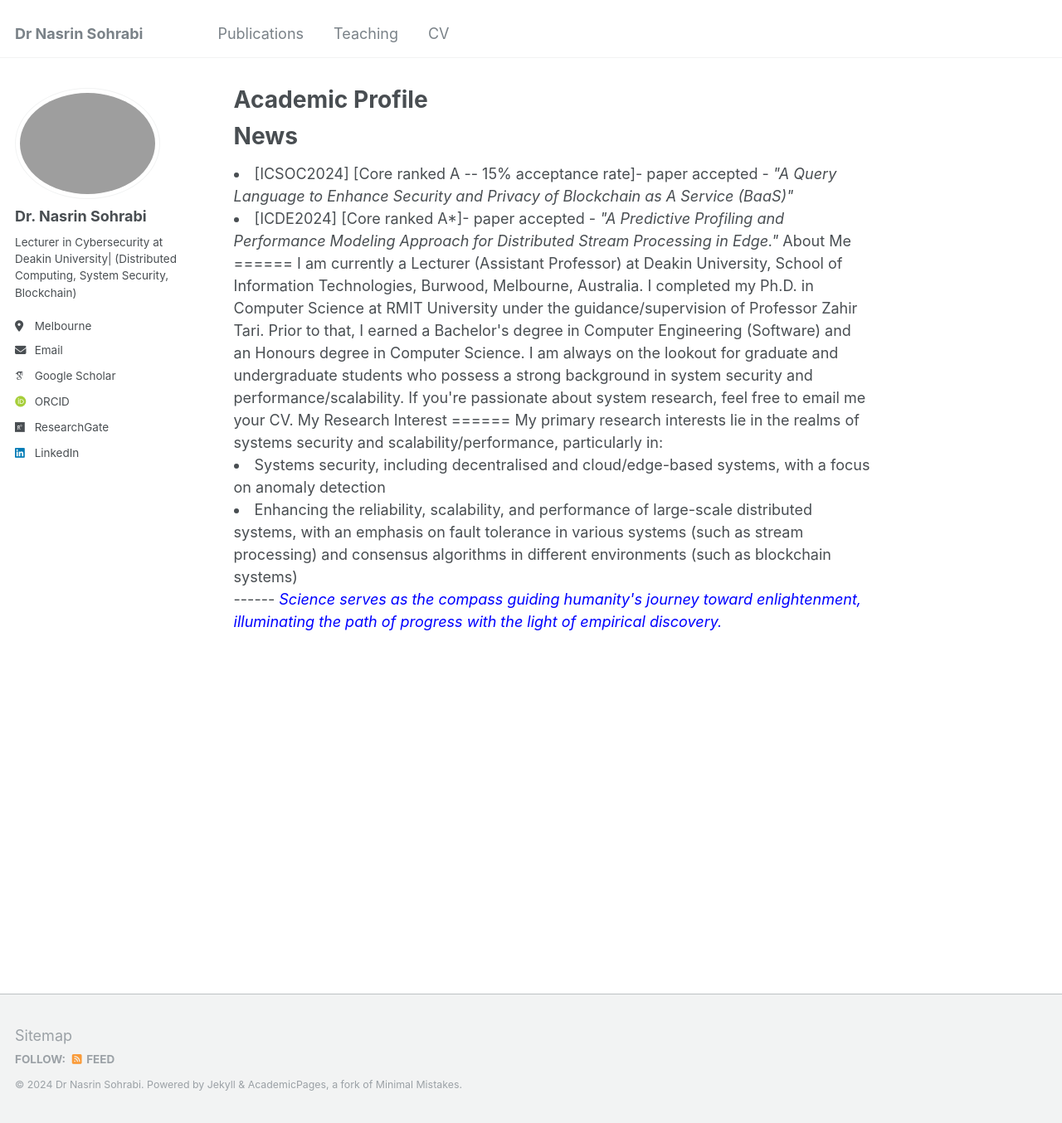
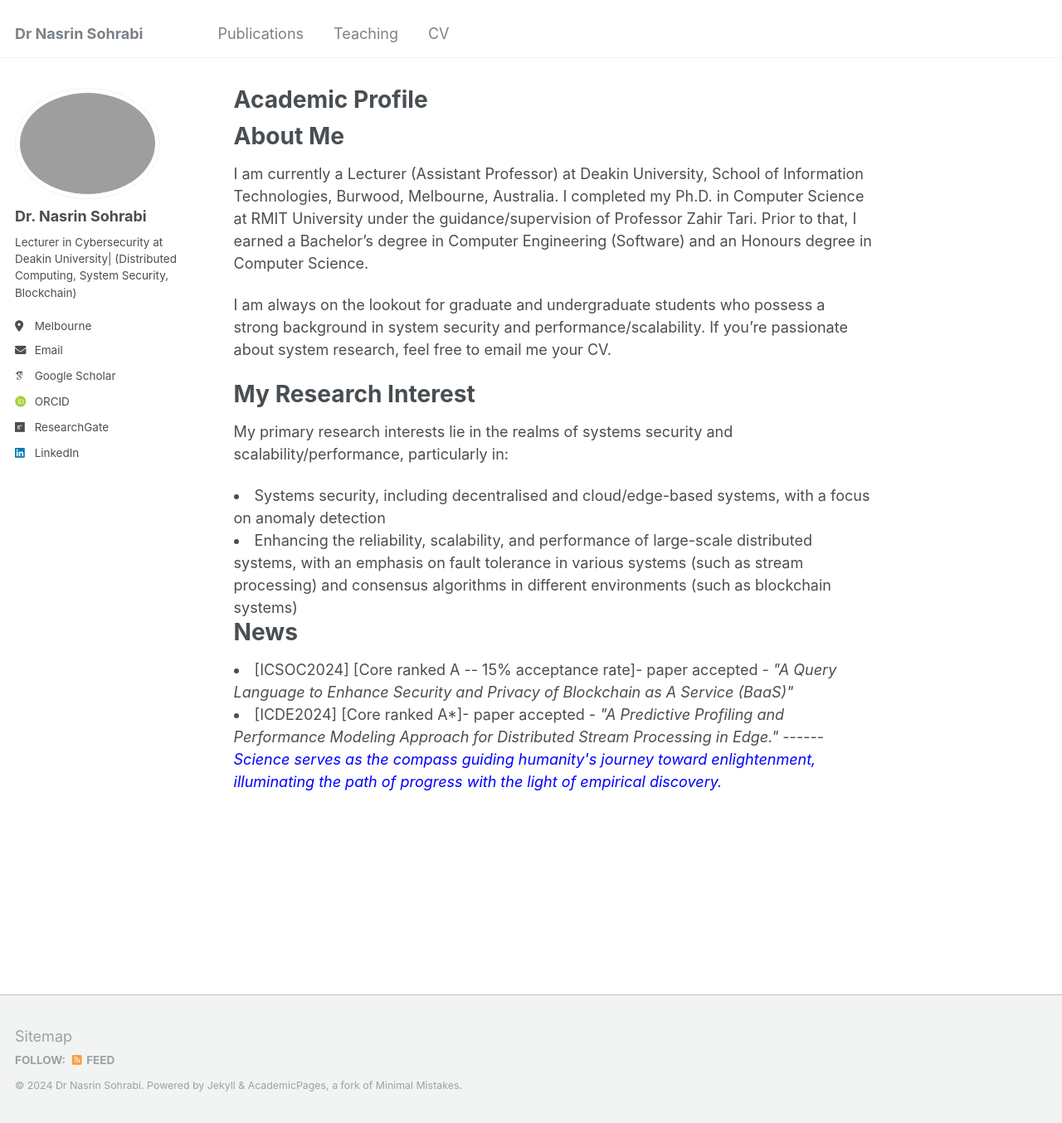
Before and after one commit to Nasrin-Sohrabi/Nasrin-Sohrabi.github.io, a Jekyll site: the page built from _pages/about.md, in a window 1280 px wide and 1354 px high. Shown: the whole window at 83% size. Built offline with Jekyll 4.4.1, drawn with Linux system fonts in a browser that asks for light colours; some web fonts are replaced; some of the changed lines change nothing that is shown.

Commit message:
updating the news

```diff
--- a/_pages/about.md
+++ b/_pages/about.md
@@ -6,12 +6,6 @@ redirect_from:
   - /about/
   - /about.html
 ---
-
-
-News
-======
-<li>[ICSOC2024] [Core ranked A -- 15% acceptance rate]- paper accepted - <span style="font-style: italic;">"A Query Language to Enhance Security and Privacy of Blockchain as A Service (BaaS)"</span> </li>
-<li>[ICDE2024] [Core ranked A*]- paper accepted - <span style="font-style: italic;"> "A Predictive Profiling and Performance Modeling Approach for Distributed Stream Processing in Edge."</span>
 
 About Me
 ======
@@ -28,5 +22,10 @@ My Research Interest
   <li>Systems security, including decentralised and cloud/edge-based systems, with a focus on anomaly detection</li>
   <li>Enhancing the reliability, scalability, and performance of large-scale distributed systems, with an emphasis on fault tolerance in various systems (such as stream processing) and consensus algorithms in different environments (such as blockchain systems)</li>
 
+News
+======
+<li>[ICSOC2024] [Core ranked A -- 15% acceptance rate]- paper accepted - <span style="font-style: italic;">"A Query Language to Enhance Security and Privacy of Blockchain as A Service (BaaS)"</span> </li>
+<li>[ICDE2024] [Core ranked A*]- paper accepted - <span style="font-style: italic;"> "A Predictive Profiling and Performance Modeling Approach for Distributed Stream Processing in Edge."</span>
+
 ------
 <span style="font-style: italic; color:blue;"> Science serves as the compass guiding humanity's journey toward enlightenment, illuminating the path of progress with the light of empirical discovery.</span>
```
